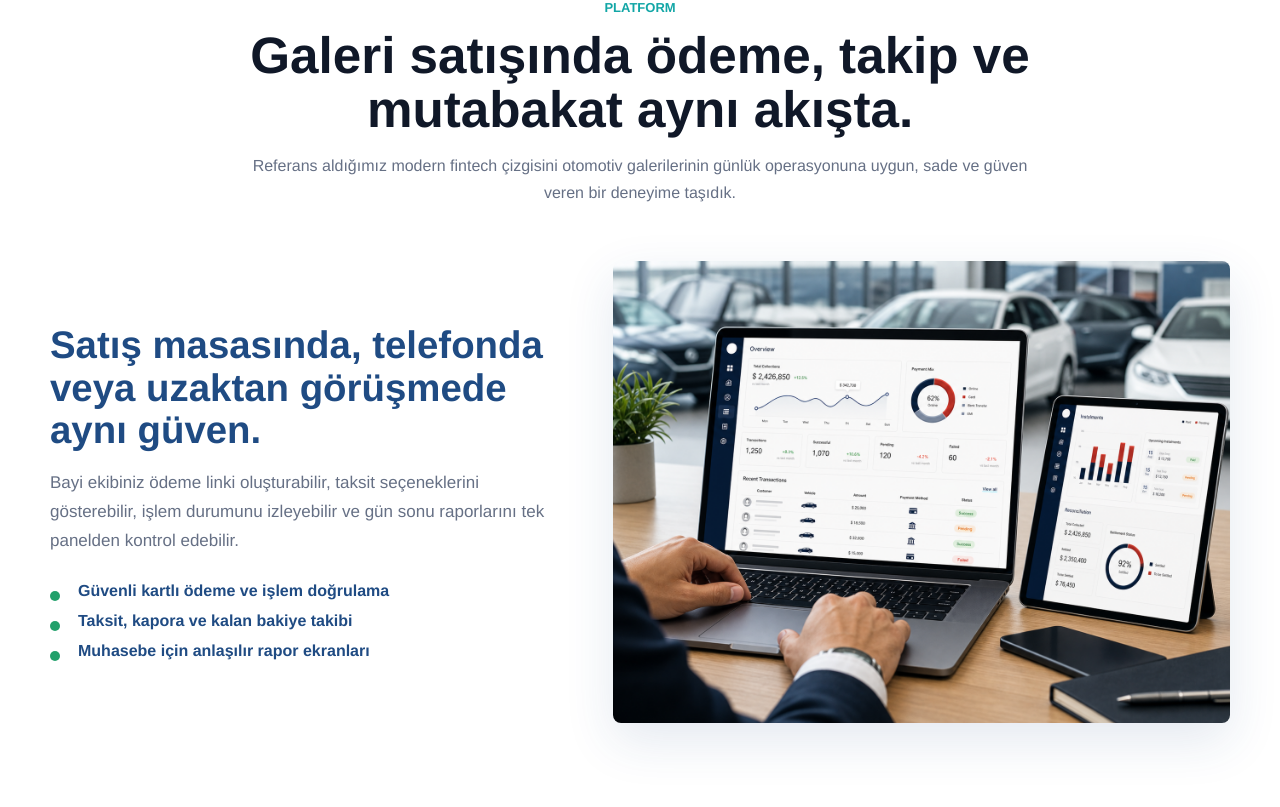
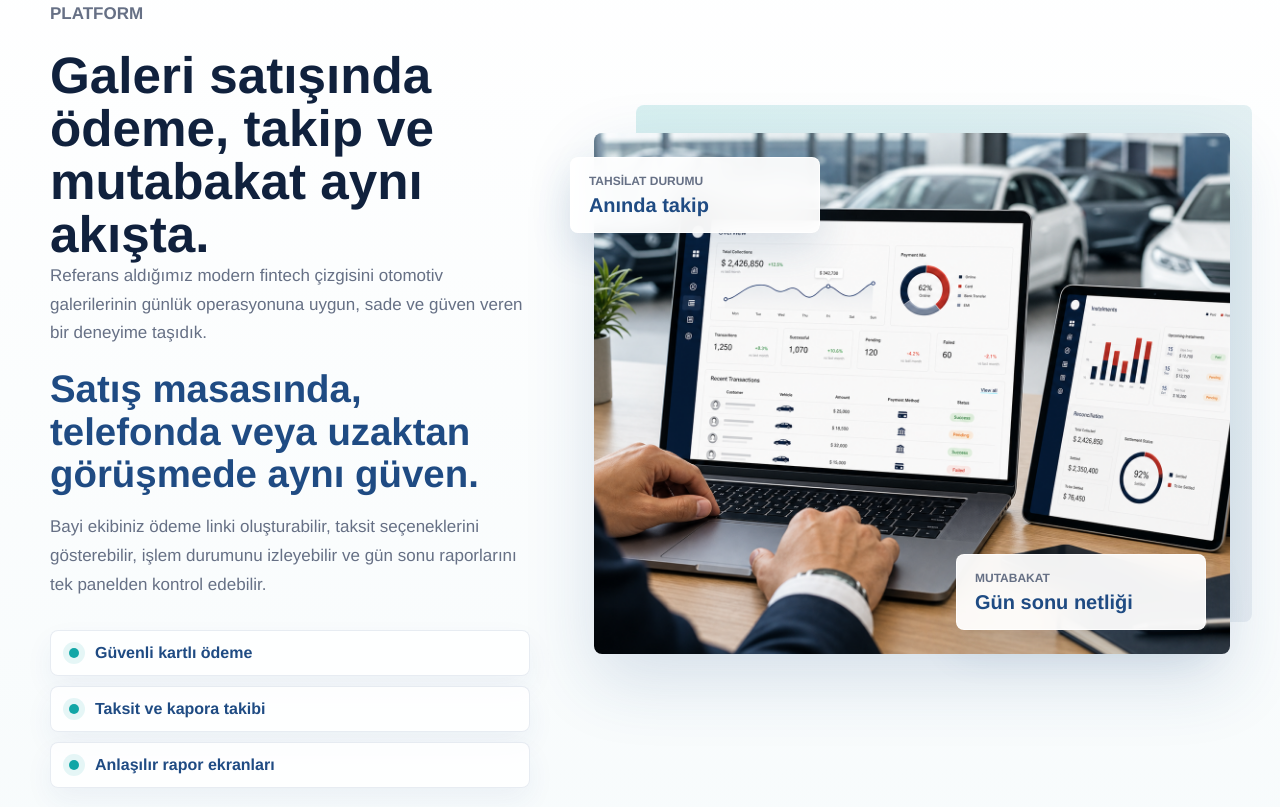
Before and after one commit to eliffvural/tasitPOS, a Next.js app: page / in a window 1280 px wide. Shown: the part 1153-1960 px from the top of the page. Built offline with nearby package versions, Linux system fonts and the light colour scheme.

Commit message:
Improve homepage platform section

```diff
--- a/app/globals.css
+++ b/app/globals.css
@@ -434,6 +434,85 @@ img {
   color: rgba(255, 255, 255, 0.7);
 }
 
+.platform-section {
+  position: relative;
+  overflow: hidden;
+  background:
+    linear-gradient(180deg, var(--white) 0%, #f7fbfc 100%);
+}
+
+.platform-grid {
+  position: relative;
+  display: grid;
+  grid-template-columns: minmax(0, 0.86fr) minmax(0, 1.14fr);
+  gap: 64px;
+  align-items: center;
+}
+
+.platform-copy {
+  max-width: 570px;
+}
+
+.platform-copy h2 {
+  margin: 0;
+  color: var(--navy-950);
+  font-size: clamp(36px, 4vw, 58px);
+  line-height: 1.04;
+  letter-spacing: 0;
+}
+
+.platform-copy h3 {
+  margin-top: 34px;
+  color: var(--navy-800);
+  font-size: clamp(25px, 2.2vw, 32px);
+}
+
+.platform-points {
+  display: grid;
+  grid-template-columns: 1fr;
+  gap: 10px;
+  margin-top: 30px;
+}
+
+.platform-points span {
+  position: relative;
+  display: flex;
+  align-items: center;
+  min-height: 46px;
+  padding: 0 18px 0 44px;
+  border: 1px solid rgba(31, 75, 131, 0.1);
+  border-radius: 8px;
+  color: var(--navy-800);
+  background: rgba(255, 255, 255, 0.82);
+  font-weight: 800;
+  box-shadow: 0 12px 28px rgba(31, 75, 131, 0.06);
+}
+
+.platform-points span::before {
+  content: "";
+  position: absolute;
+  left: 18px;
+  width: 10px;
+  height: 10px;
+  border-radius: 50%;
+  background: var(--red-600);
+  box-shadow: 0 0 0 6px rgba(18, 166, 166, 0.1);
+}
+
+.platform-visual {
+  position: relative;
+  isolation: isolate;
+}
+
+.platform-visual::before {
+  content: "";
+  position: absolute;
+  inset: -28px -22px 32px 42px;
+  z-index: -1;
+  border-radius: 8px;
+  background: linear-gradient(135deg, rgba(18, 166, 166, 0.16), rgba(31, 75, 131, 0.08));
+}
+
 .split-layout {
   display: grid;
   grid-template-columns: minmax(0, 0.9fr) minmax(0, 1.1fr);
@@ -455,10 +534,48 @@ img {
 
 .feature-image {
   width: 100%;
-  aspect-ratio: 4 / 3;
+  aspect-ratio: 1.22 / 1;
   object-fit: cover;
+  object-position: center;
   border-radius: var(--radius);
-  box-shadow: var(--shadow);
+  box-shadow: 0 26px 70px rgba(31, 75, 131, 0.16);
+}
+
+.visual-note {
+  position: absolute;
+  width: min(250px, 52%);
+  padding: 16px 18px;
+  border: 1px solid rgba(255, 255, 255, 0.72);
+  border-radius: 8px;
+  background: rgba(255, 255, 255, 0.94);
+  box-shadow: 0 18px 40px rgba(31, 75, 131, 0.14);
+  backdrop-filter: blur(12px);
+}
+
+.visual-note span {
+  display: block;
+  color: var(--steel-500);
+  font-size: 12px;
+  font-weight: 800;
+  text-transform: uppercase;
+}
+
+.visual-note strong {
+  display: block;
+  margin-top: 6px;
+  color: var(--navy-800);
+  font-size: 20px;
+  line-height: 1.1;
+}
+
+.visual-note-top {
+  top: 24px;
+  left: -24px;
+}
+
+.visual-note-bottom {
+  right: 24px;
+  bottom: 24px;
 }
 
 .check-list {
@@ -1183,11 +1300,20 @@ img {
   }
 
   .split-layout,
+  .platform-grid,
   .dark-grid,
   .contact-layout,
   .page-intro-shell,
   .reference-strip {
     grid-template-columns: 1fr;
+  }
+
+  .platform-grid {
+    gap: 42px;
+  }
+
+  .platform-copy {
+    max-width: 720px;
   }
 
   .page-intro-shell {
@@ -1251,6 +1377,27 @@ img {
 
   .page-intro {
     padding: 54px 0 48px;
+  }
+
+  .platform-copy h2 {
+    font-size: clamp(36px, 11vw, 48px);
+  }
+
+  .platform-copy h3 {
+    margin-top: 30px;
+  }
+
+  .platform-points {
+    gap: 8px;
+  }
+
+  .platform-visual::before,
+  .visual-note {
+    display: none;
+  }
+
+  .feature-image {
+    aspect-ratio: 1 / 0.86;
   }
 
   .page-intro h1 {
--- a/app/page.jsx
+++ b/app/page.jsx
@@ -43,32 +43,45 @@ export default function Home() {
         </div>
       </section>
 
-      <section className="section">
+      <section className="section platform-section">
         <div className="container">
-          <SectionHeader
-            eyebrow="Platform"
-            title="Galeri satışında ödeme, takip ve mutabakat aynı akışta."
-            text="Referans aldığımız modern fintech çizgisini otomotiv galerilerinin günlük operasyonuna uygun, sade ve güven veren bir deneyime taşıdık."
-          />
-          <div className="split-layout">
-            <div className="copy-stack">
+          <div className="platform-grid">
+            <div className="copy-stack platform-copy">
+              <p className="eyebrow">Platform</p>
+              <h2>Galeri satışında ödeme, takip ve mutabakat aynı akışta.</h2>
+              <p>
+                Referans aldığımız modern fintech çizgisini otomotiv
+                galerilerinin günlük operasyonuna uygun, sade ve güven veren
+                bir deneyime taşıdık.
+              </p>
               <h3>Satış masasında, telefonda veya uzaktan görüşmede aynı güven.</h3>
               <p>
                 Bayi ekibiniz ödeme linki oluşturabilir, taksit seçeneklerini
                 gösterebilir, işlem durumunu izleyebilir ve gün sonu raporlarını
                 tek panelden kontrol edebilir.
               </p>
-              <ul className="check-list">
-                <li>Güvenli kartlı ödeme ve işlem doğrulama</li>
-                <li>Taksit, kapora ve kalan bakiye takibi</li>
-                <li>Muhasebe için anlaşılır rapor ekranları</li>
-              </ul>
+              <div className="platform-points">
+                <span>Güvenli kartlı ödeme</span>
+                <span>Taksit ve kapora takibi</span>
+                <span>Anlaşılır rapor ekranları</span>
+              </div>
             </div>
-            <img
-              src="/assets/images/tasitpos/platform-dashboard.png"
-              alt="Oto galeri ödeme paneli ve raporlama ekranları"
-              className="feature-image"
-            />
+
+            <div className="platform-visual">
+              <img
+                src="/assets/images/tasitpos/platform-dashboard.png"
+                alt="Oto galeri ödeme paneli ve raporlama ekranları"
+                className="feature-image"
+              />
+              <div className="visual-note visual-note-top">
+                <span>Tahsilat Durumu</span>
+                <strong>Anında takip</strong>
+              </div>
+              <div className="visual-note visual-note-bottom">
+                <span>Mutabakat</span>
+                <strong>Gün sonu netliği</strong>
+              </div>
+            </div>
           </div>
         </div>
       </section>
```
